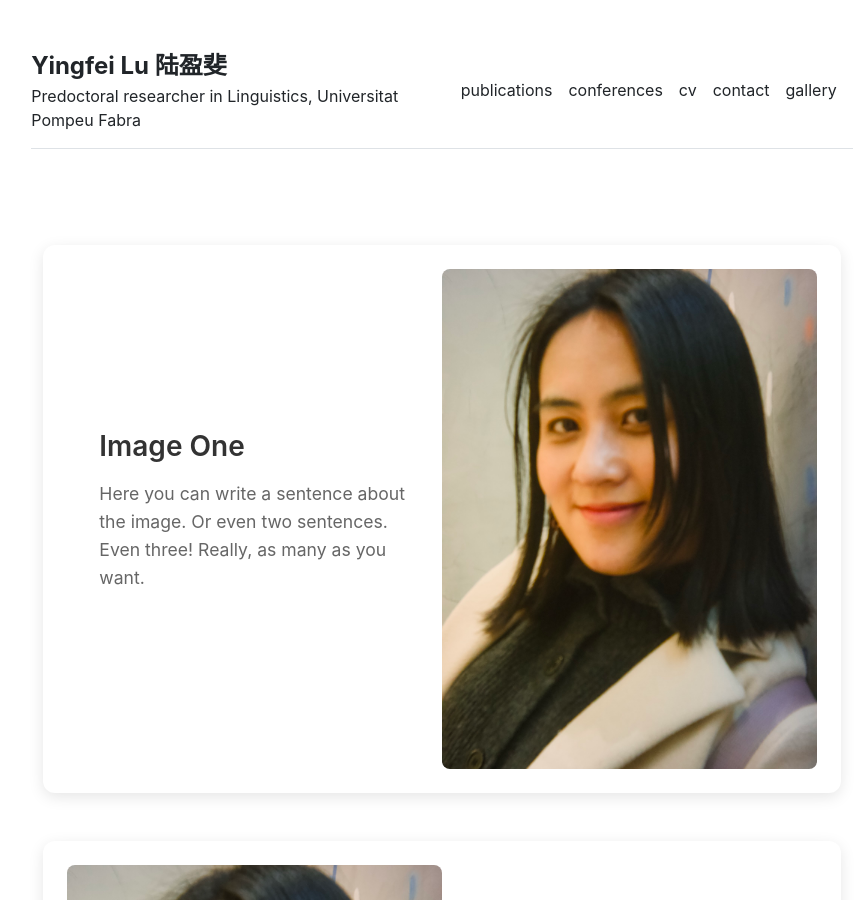
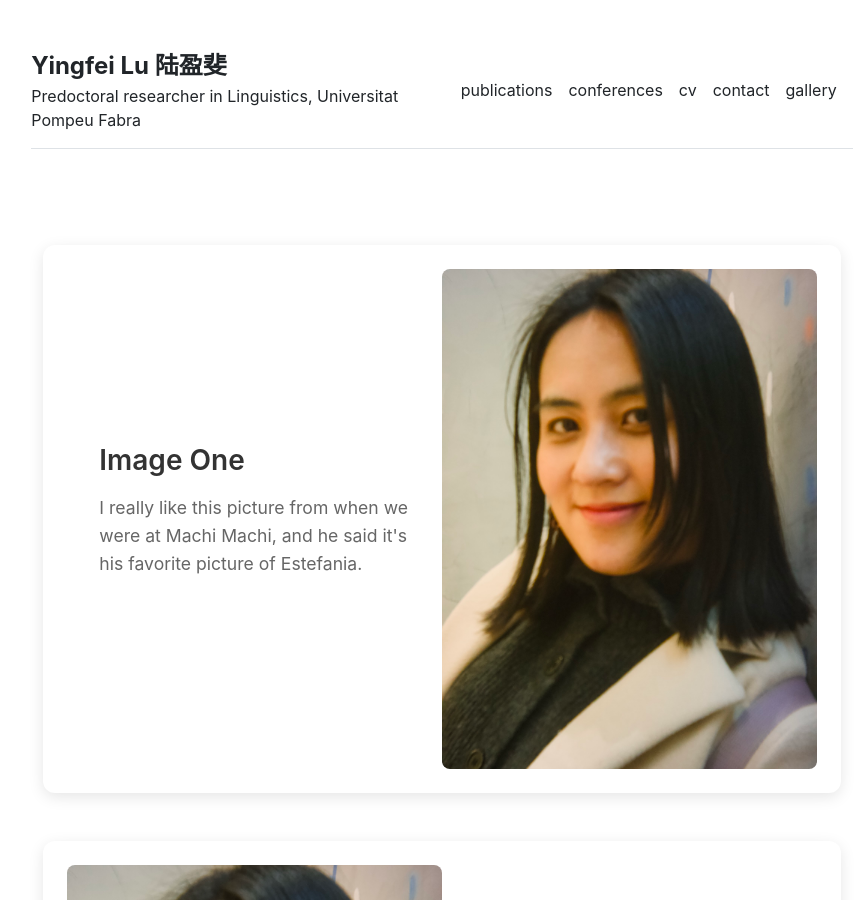
Before and after one commit to YingfeiLu/yingfeilu.github.io, a Jekyll site: the page built from gallery.md, in a window 1280 px wide and 900 px high. Shown: the whole window, without its empty margins (198-1066 px from the left). Built offline with Jekyll 4.4.1, drawn with Linux system fonts in a browser that asks for light colours.

Commit message:
Update gallery.html

```diff
--- a/_layouts/gallery.html
+++ b/_layouts/gallery.html
@@ -9,7 +9,7 @@ layout: default
         <div class="gallery-item">
             <div class="gallery-text left">
                 <h5 class="card-title">Image One</h5>
-                <p>Here you can write a sentence about the image. Or even two sentences. Even three! Really, as many as you want.</p>
+                <p>I really like this picture from when we were at Machi Machi, and he said it's his favorite picture of Estefania.</p>
             </div>
             <div class="gallery-image right">
                 <a href="#overlay1">
```
